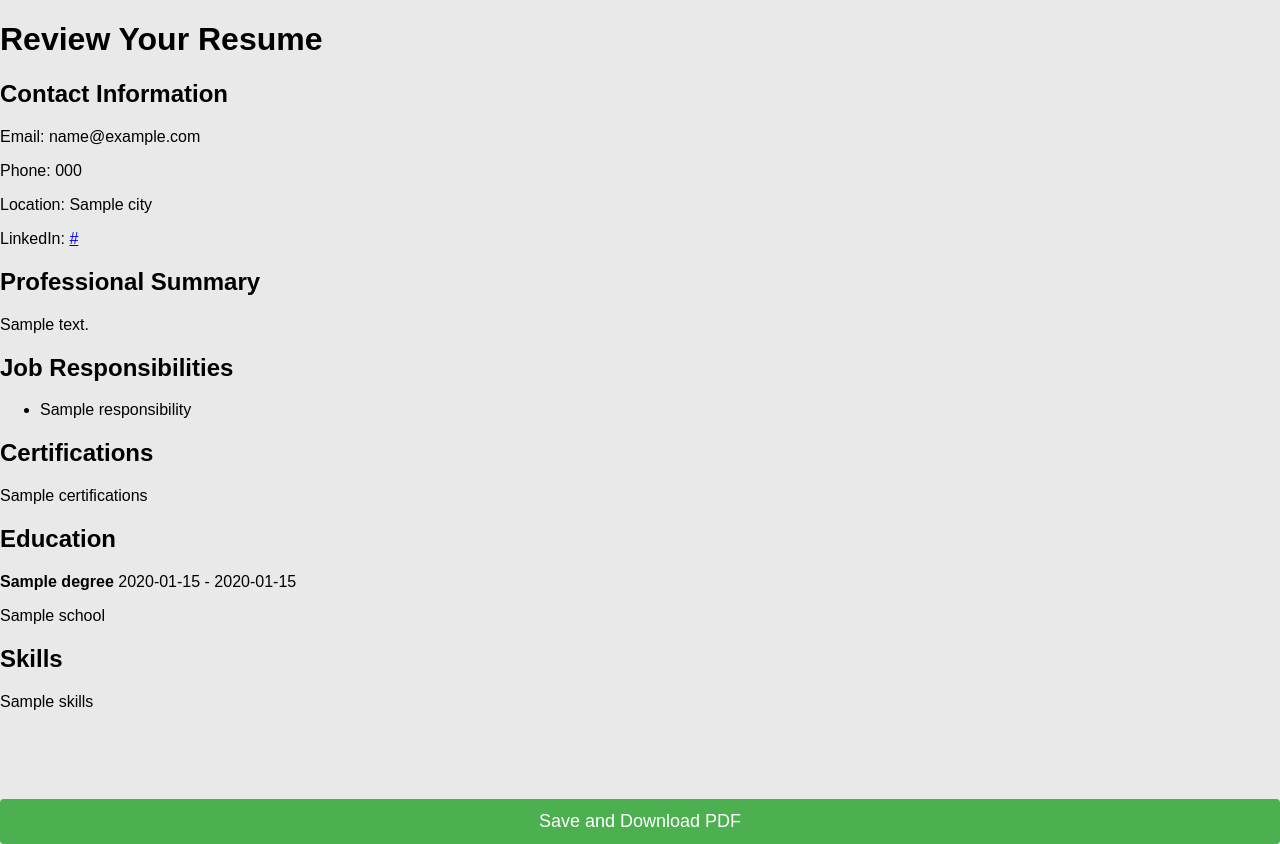
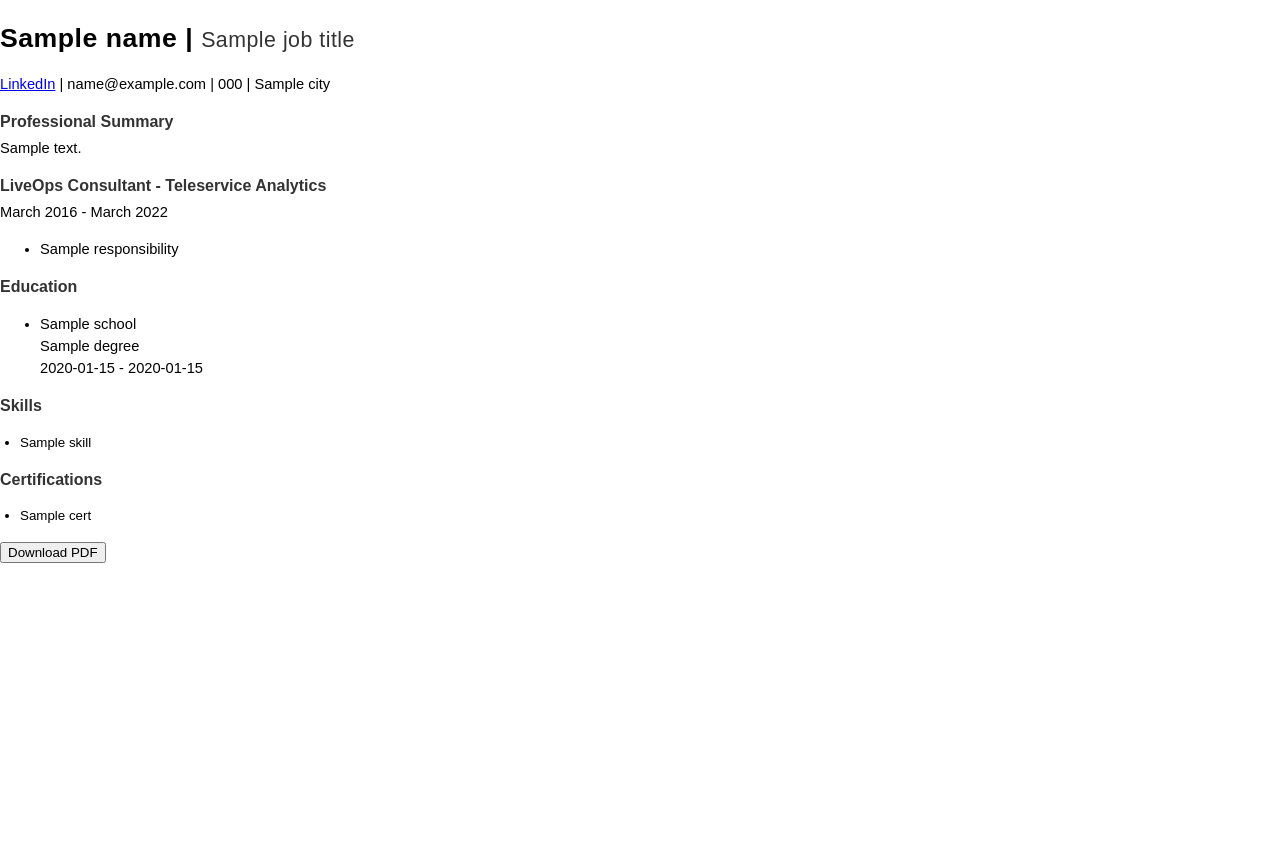
Before and after one commit to melissacallis/resumeswap, a Django app: template transferx/templates/transferx/output.html in a window 1280 px wide. After the commit the page ends 563 px from the top, so only its background shows below. Run offline with Django 5.2, Linux system fonts and the light colour scheme; the template is opened without the code that fills it: most values are stand-ins (such as "Sample title", 1, 10 or a date in 2020).

```diff
--- a/transferx/templates/transferx/output.html
+++ b/transferx/templates/transferx/output.html
@@ -3,76 +3,113 @@
 <html lang="en">
 <head>
     <meta charset="UTF-8">
-    <meta name="viewport" content="width=device-width, initial-scale=1.0">
-    <link rel="stylesheet" href="{% static 'css/styles.css' %}">
-    <title>Resume Review</title>
+    <title>{{ name }}'s Resume</title>
+
+    <style>
+        /* General styles */
+        body {
+            font-family: Arial, sans-serif;
+            margin: 0;
+            padding: 0;
+            font-size: 11pt;
+            line-height: 1.5;
+        }
+        h1 {
+            font-size: 20pt;
+            margin-bottom: 15px;
+            letter-spacing: 0.5px;
+            text-align: left;
+        }
+        .job-title {
+            font-size: 16pt;
+            color: #333;
+            font-weight: normal;
+        }
+        h2, h3 {
+            font-size: 12pt;
+            margin-top: 15px;
+            margin-bottom: 3px;
+            color: #333;
+        }
+        .section p {
+            margin: 0;
+            padding: 0;
+            line-height: 1.5;
+            font-size: 11pt;
+        }
+        .skills-list, .certifications-list {
+            list-style-type: disc;
+            padding-left: 20px;
+        }
+        .skills-list li, .certifications-list li {
+            margin-bottom: 5px;
+            font-size: 10pt;
+        }
+    </style>
 </head>
 <body>
 
-    <h1>Review Your Resume</h1>
+    <!-- Name and job title -->
+    <h1>{{ name }} | <span class="job-title">{{ job_title }}</span></h1>
 
-    <!-- Display resume details for review -->
-    <div>
-        <h2>Contact Information</h2>
-        <p>Email: {{ email }}</p>
-        <p>Phone: {{ phone }}</p>
-        <p>Location: {{ city }}</p>
-        {% if linkedin %}
-            <p>LinkedIn: <a href="{{ linkedin }}">{{ linkedin }}</a></p>
-        {% endif %}
+    <!-- Contact information -->
+    <div class="contact-info">
+        <p>{% if linkedin %}<a href="{{ linkedin }}">LinkedIn</a>{% endif %} | {{ email }} | {{ phone }} | {{ city }}</p>
     </div>
 
-    <div>
-        <h2>Professional Summary</h2>
+    <!-- Professional Summary -->
+    <div class="section">
+        <h3>Professional Summary</h3>
         <p>{{ professional_summary }}</p>
     </div>
 
-    <div>
-        <h2>Job Responsibilities</h2>
-        <ul>
+    <!-- Key Skills and Accomplishments -->
+    <div class="section">
+        <h3>LiveOps Consultant - Teleservice Analytics</h3>
+        <div class="date">March 2016 - March 2022</div>
+        <ul class="responsibilities-bullets">
             {% for responsibility in responsibilities %}
                 <li>{{ responsibility }}</li>
             {% endfor %}
         </ul>
     </div>
 
-
-    <div>
-        <h2>Certifications</h2>
-        <p>{{ certifications }}</p>
-    </div>
-
-    <div>
+    <!-- Education Section -->
+    <div class="section">
         <h2>Education</h2>
         <ul class="education-list">
             {% for school, degree, start_date, end_date in education %}
                 <li>
-                    <div class="education-item">
-                        <div class="education-left">
-                            <p>
-                                <strong>{{ degree }}</strong>
-                                <span class="education-dates">{{ start_date }} - {{ end_date }}</span>
-                            </p>
-                            <p>{{ school }}</p>
-                        </div>
-                    </div>
+                    <p class="education-school">{{ school }}</p>
+                    <p class="education-degree">{{ degree }}</p>
+                    <p class="education-dates">{{ start_date }} - {{ end_date }}</p>
                 </li>
             {% endfor %}
         </ul>
     </div>
 
-
-    <div>
-        <h2>Skills</h2>
-        <p>{{ skills }}</p>
+    <!-- Certifications and Skills -->
+    <div class="section skills-certifications">
+        <div class="skills-column">
+            <h3>Skills</h3>
+            <ul class="skills-list">
+                {% for skill in skills %}
+                    <li>{{ skill }}</li>
+                {% endfor %}
+            </ul>
+        </div>
+        <div class="certifications-column">
+            <h3>Certifications</h3>
+            <ul class="certifications-list">
+                {% for cert in certifications %}
+                    <li>{{ cert }}</li>
+                {% endfor %}
+            </ul>
+        </div>
     </div>
-
-    <br><br>
-
 
     <form method="POST" action="{% url 'generate_pdf' %}">
         {% csrf_token %}
-        <!-- Hidden inputs to pass the data for PDF generation -->
         <input type="hidden" name="name" value="{{ name }}">
         <input type="hidden" name="job_title" value="{{ job_title }}">
         <input type="hidden" name="linkedin" value="{{ linkedin }}">
@@ -81,15 +118,10 @@
         <input type="hidden" name="city" value="{{ city }}">
         <input type="hidden" name="professional_summary" value="{{ professional_summary }}">
         <input type="hidden" name="responsibilities" value="{{ responsibilities|join:'|' }}">
-
-        <input type="hidden" name="certifications" value="{{ certifications }}">
+        <input type="hidden" name="certifications" value="{{ certifications|join:',' }}">
         <input type="hidden" name="education" value="{% for edu in education %}{{ edu|join:'~~' }}|{% endfor %}">
-
-
-        <input type="hidden" name="skills" value="{{ skills }}">
-        <br><br>
-        <!-- Button to download the resume as PDF -->
-        <input type="submit" value="Save and Download PDF">
+        <input type="hidden" name="skills" value="{{ skills|join:',' }}">
+        <button type="submit">Download PDF</button>
     </form>
 
 </body>
```
Also changed, not shown: transferx/templates/transferx/home.html (+18 -4 lines), transferx/templates/transferx/resume_pdf.html (+29 -43 lines), transferx/views.py (+64 -105 lines), db.sqlite3.
